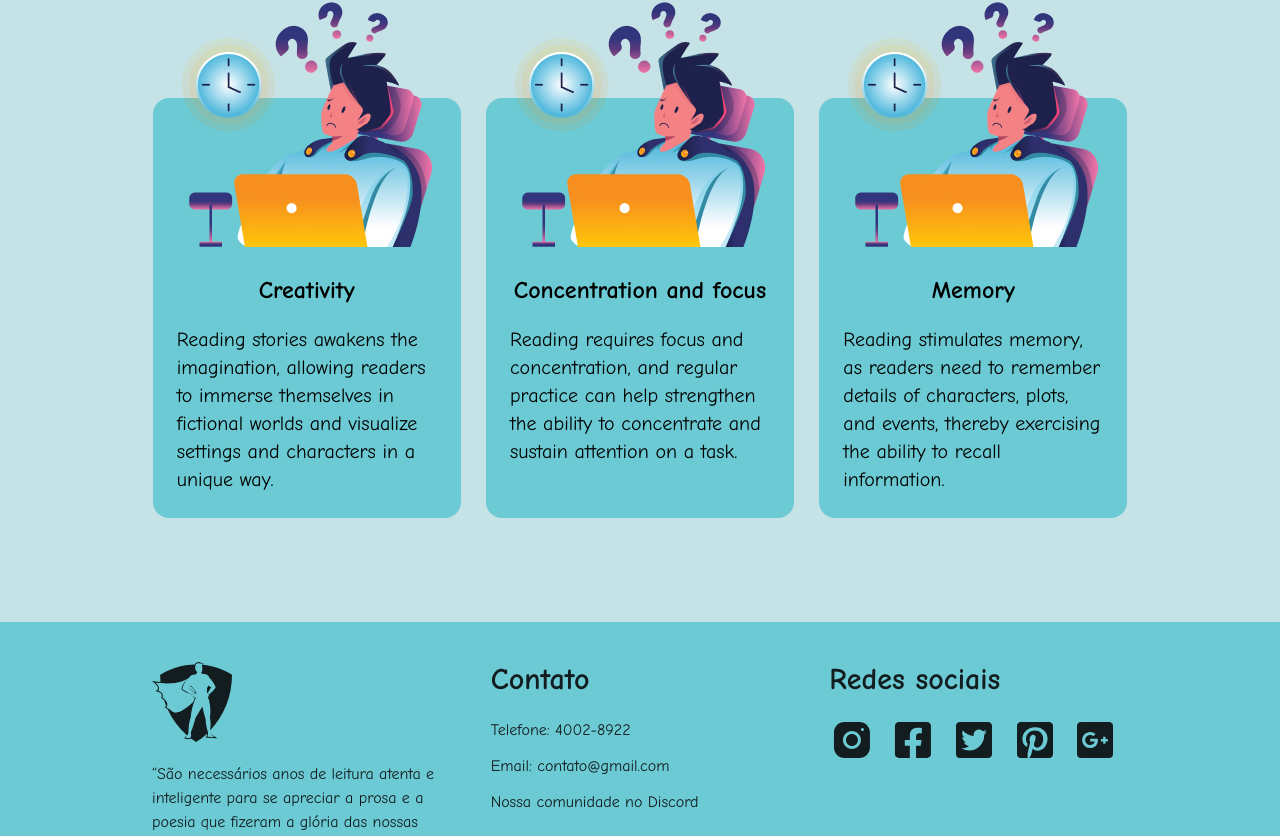
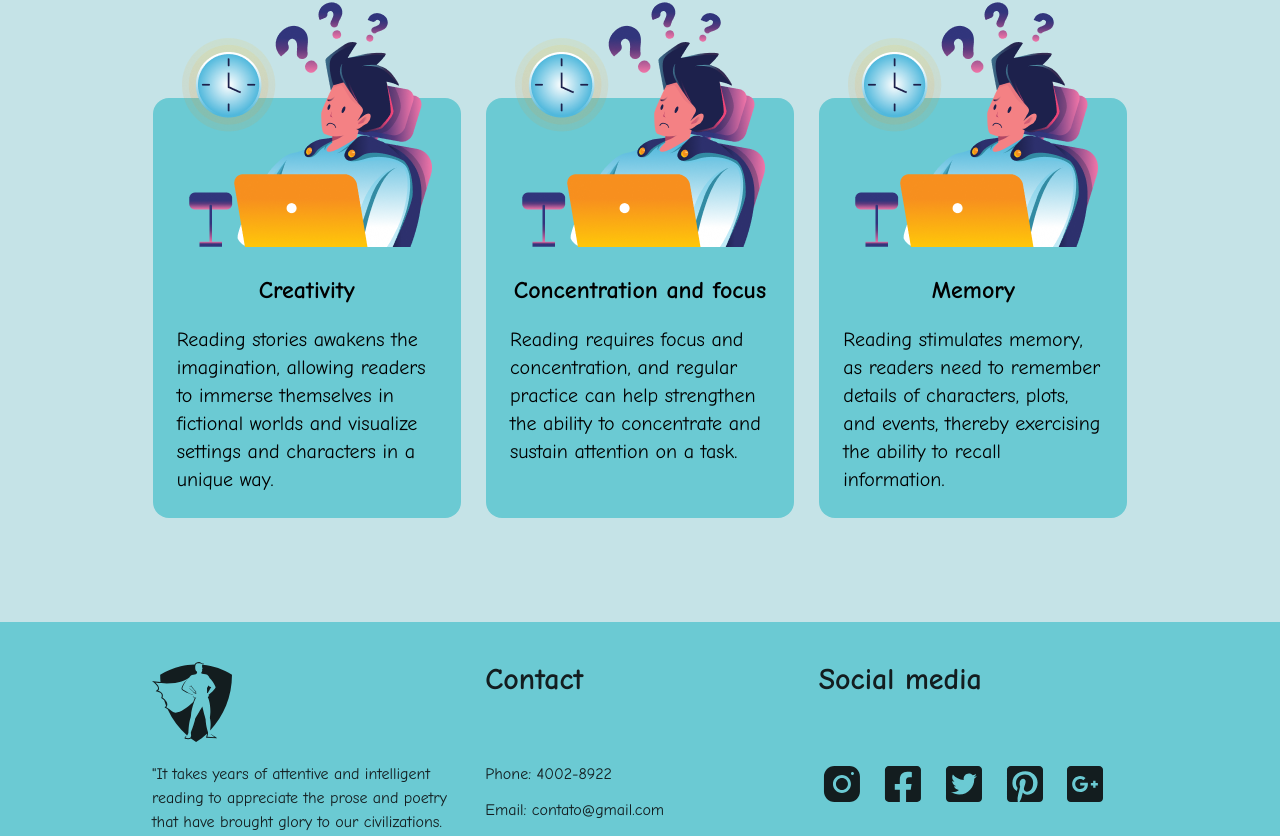
Before and after one commit to RamonSVieira/siteheroes, a React (Vite) app in the folder web/: page /#/ in a window 1280 px wide. Shown: the part 1961-2797 px from the top of the page. Built offline with nearby package versions, Linux system fonts and the light colour scheme.

Commit message:
translate of footer

```diff
--- a/web/src/components/footer/Footer.tsx
+++ b/web/src/components/footer/Footer.tsx
@@ -1,7 +1,11 @@
+import { useTranslation } from "react-i18next";
+
 export function Footer() {
+  const {t} = useTranslation()
+
   return (
     <div className="bg-header dark:bg-zinc-800">
-      <div className="py-10 px-6 max-w-5xl mx-auto flex flex-col lg:flex-row gap-10 justify-between items-start text-primary-text dark:text-white">
+      <div className="py-10 px-6 max-w-5xl mx-auto grid md:grid-cols-2 lg:grid-cols-3 gap-6 text-primary-text dark:text-white">
         <div className="basis-1/3 flex flex-col gap-5">
           <a href="">
             <svg
@@ -20,26 +24,25 @@ export function Footer() {
             </svg>
           </a>
           <p>
-            “São necessários anos de leitura atenta e inteligente para se
-            apreciar a prosa e a poesia que fizeram a glória das nossas
-            civilizações. A cultura não se improvisa.”
+            "{t("footerText")}"
           </p>
           <p>Julien Green</p>
         </div>
+
         <div className="basis-1/3 flex flex-col gap-5">
-          <h3 className="text-3xl font-extrabold">Contato</h3>
+          <h3 className="text-3xl font-extrabold md:h-20">{t("contact")}</h3>
           <ul className="flex flex-col gap-3">
-            <li>Telefone: 4002-8922</li>
-            <li>Email: contato@gmail.com</li>
+            <li>{t("phone")}: 4002-8922</li>
+            <li>{t("email")}: contato@gmail.com</li>
             <li>
-              <a href="https://discord.gg/NEntreAq">
-                Nossa comunidade no Discord
+              <a className="underline" href="https://discord.gg/NEntreAq">
+                {t("ourDiscord")}
               </a>
             </li>
           </ul>
         </div>
         <div className="basis-1/3 flex flex-col gap-5">
-          <h3 className="text-3xl font-extrabold">Redes sociais</h3>
+          <h3 className="text-3xl font-extrabold lg:h-20">{t("socialMedia")}</h3>
           <ul className="flex gap-4 fill-primary-text dark:fill-white">
             <li>
               <a href="http://" className="inline-block p-1" target="_blank">
--- a/web/src/components/header/Header.tsx
+++ b/web/src/components/header/Header.tsx
@@ -5,6 +5,7 @@ import { ToggleButton } from "../utils/ToggleButton";
 import { ButtonMenu } from "./ButtonMenu";
 import { useState } from "react";
 import { useTranslation } from "react-i18next";
+import { ChangeLanguage } from "../utils/ChangeLanguage";
 
 
 export function Header() {
@@ -39,6 +40,10 @@ export function Header() {
               />
             </svg>
           </Link>
+        </div>
+
+        <div className="fixed z-50 top-0 right-0">
+          <ChangeLanguage></ChangeLanguage>
         </div>
 
         <div className="hidden lg:block">
--- a/web/src/components/positives/Positive.tsx
+++ b/web/src/components/positives/Positive.tsx
@@ -14,10 +14,6 @@ export function Positive() {
       <h3 className="text-center text-3xl font-semibold">
         {t("titlePositives")}
       </h3>
-
-      <div className="fixed top-0 right-0">
-        <ChangeLanguage></ChangeLanguage>
-      </div>
 
       <div className="flex flex-col md:flex-row items-center md:items-stretch justify-around flex-wrap gap-6 m-auto">
         <Card
--- a/web/src/locale/en.json
+++ b/web/src/locale/en.json
@@ -24,6 +24,12 @@
         "headerCardPosit5": "Concentration and focus",
         "textCardPosit5": "Reading requires focus and concentration, and regular practice can help strengthen the ability to concentrate and sustain attention on a task.",
         "headerCardPosit6": "Memory",
-        "textCardPosit6": "Reading stimulates memory, as readers need to remember details of characters, plots, and events, thereby exercising the ability to recall information."
+        "textCardPosit6": "Reading stimulates memory, as readers need to remember details of characters, plots, and events, thereby exercising the ability to recall information.",
+        "footerText": "It takes years of attentive and intelligent reading to appreciate the prose and poetry that have brought glory to our civilizations. Culture cannot be improvised.",
+        "contact": "Contact",
+        "phone": "Phone",
+        "email": "Email",
+        "ourDiscord": "Our community on Discord",
+        "socialMedia": "Social media"
     }
 }
--- a/web/src/locale/pt.json
+++ b/web/src/locale/pt.json
@@ -23,6 +23,12 @@
         "headerCardPosit5": "Concentração e foco",
         "textCardPosit5": "A leitura exige foco e concentração, essa prática regular pode ajudar a fortalecer a habilidade de concentração e o poder de permanência em uma tarefa.",
         "headerCardPosit6": "Memória",
-        "textCardPosit6": "A leitura estimula a memória, pois os leitores precisam lembrar de detalhes de personagens, enredos e eventos, exercitando assim a capacidade de recordar informações."
+        "textCardPosit6": "A leitura estimula a memória, pois os leitores precisam lembrar de detalhes de personagens, enredos e eventos, exercitando assim a capacidade de recordar informações.",
+        "footerText": "São necessários anos de leitura atenta e inteligente para se apreciar a prosa e a poesia que fizeram a glória das nossas civilizações. A cultura não se improvisa.",
+        "contact": "Contato",
+        "phone": "Telefone",
+        "email": "Email",
+        "ourDiscord": "Nossa comunidade no Discord",
+        "socialMedia": "Rede social"
     }
 }
```
Also changed, not shown: web/src/assets/cap.png (added), web/src/assets/stark.png (added).
